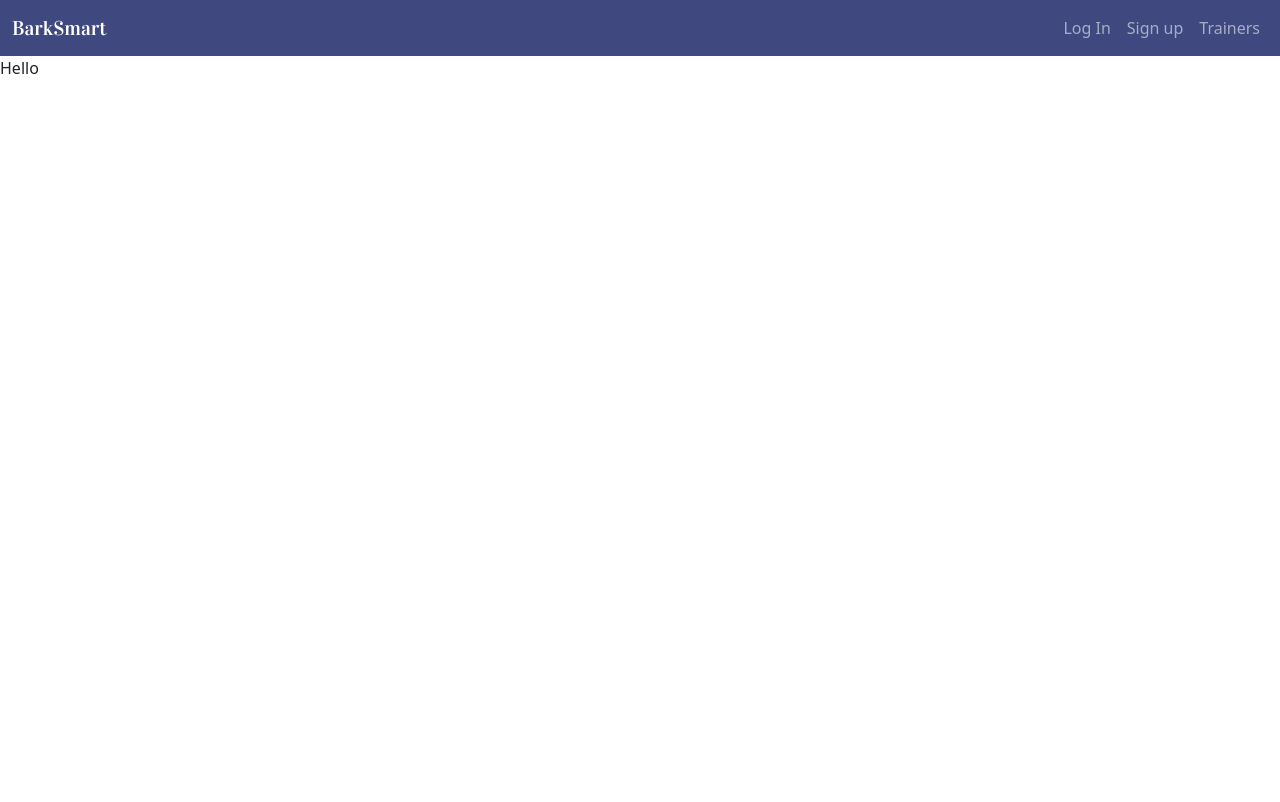
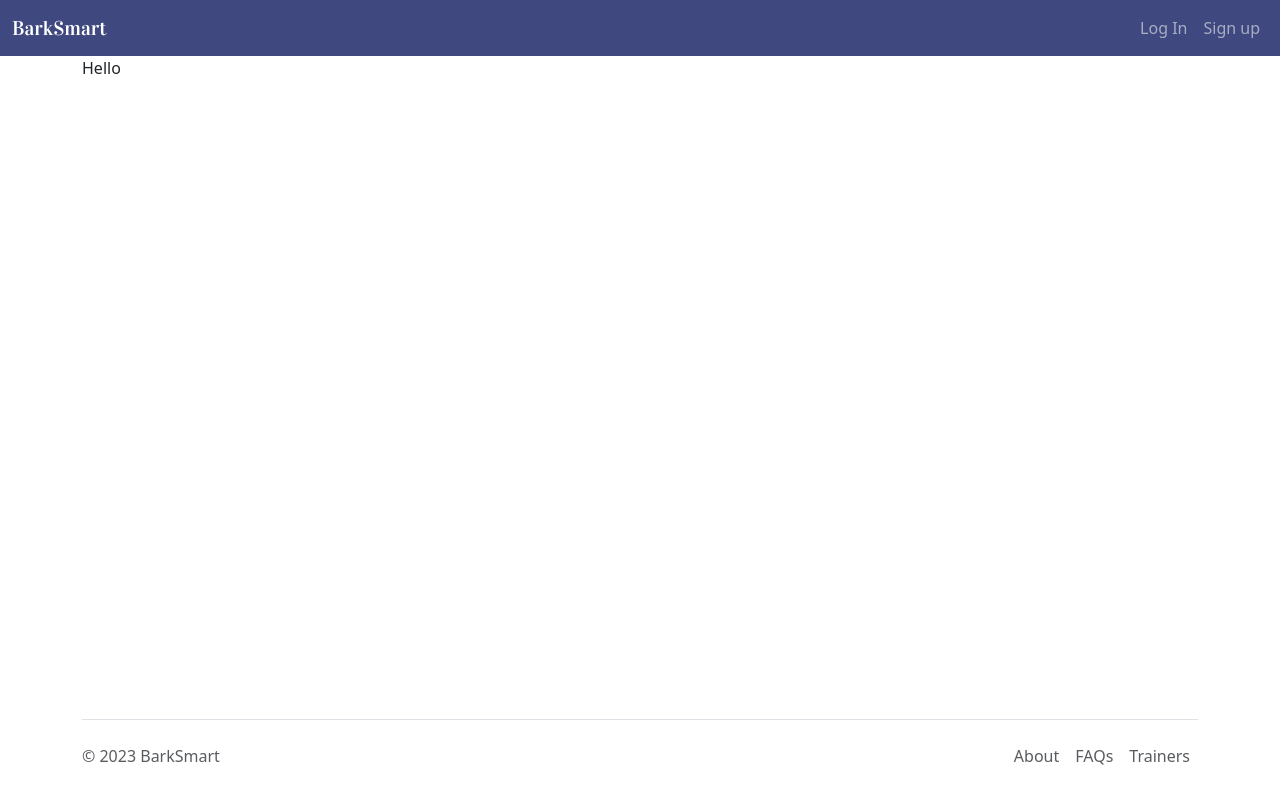
Before and after one commit to epolancot/BarkSmart, a React (Vite) app in the folder client/: page / in a window 1280 px wide. Shown: the top 802 px of the page. Built offline with nearby package versions, Linux system fonts and the light colour scheme.

Commit message:
Include footer

```diff
--- a/client/src/App.css
+++ b/client/src/App.css
@@ -1,13 +1,20 @@
-.green-background {
+.themed-background {
     background-color: #3F497F;
     color: white !important;
 }
 
 nav .active {
     font-weight: bolder;
-    color:pink;
 }
 
 .navbar-brand {
     font-family: 'Vidaloka', serif;
 }
+
+.flex-wrapper {
+    display: flex;
+    min-height: 95vh;
+    overflow: hidden;
+    flex-direction: column;
+    justify-content: space-between;
+}
--- a/client/src/App.jsx
+++ b/client/src/App.jsx
@@ -2,6 +2,7 @@ import { useState } from 'react'
 import './App.css'
 import { Routes, Route } from 'react-router-dom'
 import NavBar from './components/NavBars/LandingNavBar'
+import LandingFooter from './components/Footers/LandingFooter'
 import Landing from './pages/Landing'
 
 
@@ -13,11 +14,16 @@ function App() {
         <header>
           <NavBar />
         </header>
+        <div className="flex-wrapper">
           <main>
             <Routes>
               <Route path="/" element={<Landing />} />
             </Routes>
           </main>
+          <footer>
+            <LandingFooter />
+          </footer>
+        </div>
         </div>
     </>
   )
--- /dev/null
+++ b/client/src/components/Footers/LandingFooter.jsx
@@ -0,0 +1,18 @@
+import { Link } from 'react-router-dom'
+
+const LandingFooter = () => {
+    return (
+        <div className="container">
+            <div className="d-flex flex-wrap justify-content-between align-items-center py-3 my-4 border-top">
+                <p className="col-md-4 mb-0 text-muted">&copy; 2023 BarkSmart</p>
+                <ul className="nav col-md-4 justify-content-end">
+                    <li className="nav-item"><Link to="#" className="nav-link px-2 text-muted">About</Link></li>
+                    <li className="nav-item"><Link to="#" className="nav-link px-2 text-muted">FAQs</Link></li>
+                    <li className="nav-item"><Link to="#" className="nav-link px-2 text-muted">Trainers</Link></li>
+                </ul>
+            </div>
+        </div>
+    )
+}
+
+export default LandingFooter
--- a/client/src/components/NavBars/LandingNavBar.jsx
+++ b/client/src/components/NavBars/LandingNavBar.jsx
@@ -2,22 +2,19 @@ import { Link, NavLink } from "react-router-dom";
 
 const NavBar = () => {
     return (
-        <nav class="navbar navbar-expand-lg green-background navbar-dark">
-            <div class="container-fluid">
+        <nav className="navbar navbar-expand-lg themed-background navbar-dark">
+            <div className="container-fluid">
                 <Link className="navbar-brand" to="/">BarkSmart</Link>
-                <button class="navbar-toggler" type="button" data-bs-toggle="collapse" data-bs-target="#navbarToggler" aria-controls="navbarToggler" aria-expanded="false" aria-label="Toggle navigation">
-                    <span class="navbar-toggler-icon"></span>
+                <button className="navbar-toggler" type="button" data-bs-toggle="collapse" data-bs-target="#navbarToggler" aria-controls="navbarToggler" aria-expanded="false" aria-label="Toggle navigation">
+                    <span className="navbar-toggler-icon"></span>
                 </button>
-                <div class="collapse navbar-collapse" id="navbarToggler">
-                    <ul class="navbar-nav ms-auto mb-2 mb-lg-0">
-                        <li class="nav-item">
-                            <NavLink to="/sign-in" className="nav-link" activeClassName="active">Log In</NavLink>
+                <div className="collapse navbar-collapse" id="navbarToggler">
+                    <ul className="navbar-nav ms-auto mb-2 mb-lg-0">
+                        <li className="nav-item">
+                            <NavLink to="/sign-in" className="nav-link">Log In</NavLink>
                         </li>
-                        <li class="nav-item">
-                            <NavLink to="/search" className="nav-link" activeClassName="active">Sign up</NavLink>
-                        </li>
-                        <li class="nav-item">
-                            <NavLink to="/profiles"className="nav-link"  activeClassName="active">Trainers</NavLink>
+                        <li className="nav-item">
+                            <NavLink to="/search" className="nav-link">Sign up</NavLink>
                         </li>
                     </ul>
                 </div>
--- a/client/src/pages/Landing.jsx
+++ b/client/src/pages/Landing.jsx
@@ -1,6 +1,8 @@
 const Landing = () => {
     return (
-        <div>Hello</div>
+        <div className="container">
+            Hello
+        </div>
     )
 }
 
```
Lines whose indentation alone changed are shown as unchanged.
